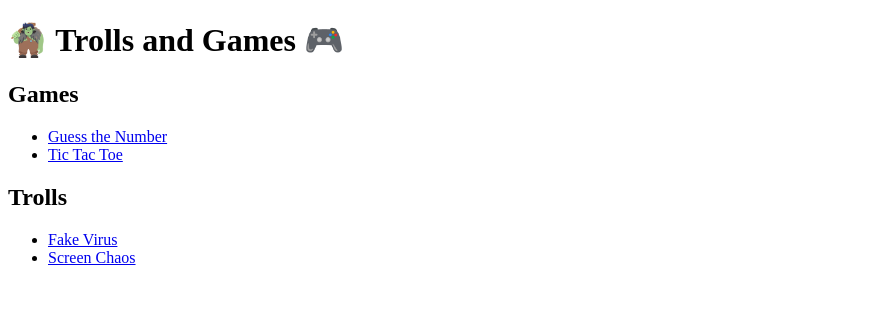
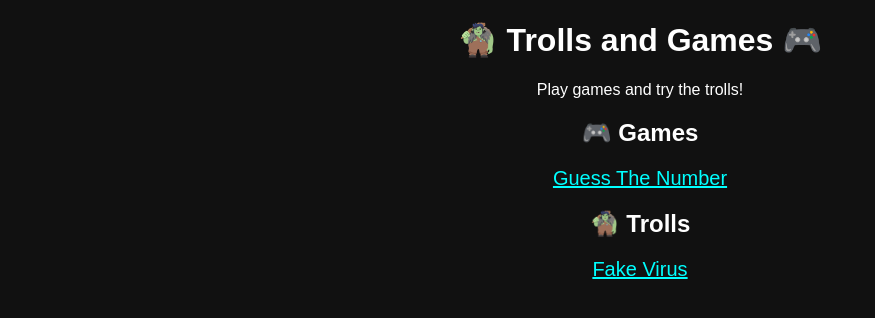
Before and after one commit to voidxlks/Trolls-And-Games, a plain HTML site: page index.html in a window 1280 px wide. Shown: the whole page, without its empty margins (0-875 px from the left). Drawn offline with Linux system fonts and the light colour scheme.

Commit message:
Update index.html

```diff
--- a/index.html
+++ b/index.html
@@ -2,23 +2,35 @@
 <html>
 <head>
 <title>Trolls and Games</title>
+<style>
+body{
+    font-family: Arial;
+    background:#111;
+    color:white;
+    text-align:center;
+}
+
+.game{
+    display:block;
+    margin:10px;
+    font-size:20px;
+    color:cyan;
+}
+</style>
 </head>
 
 <body>
 
 <h1>🧌 Trolls and Games 🎮</h1>
+<p>Play games and try the trolls!</p>
 
-<h2>Games</h2>
-<ul>
-<li><a href="games/guess-number.html">Guess the Number</a></li>
-<li><a href="games/tic-tac-toe.html">Tic Tac Toe</a></li>
-</ul>
+<h2>🎮 Games</h2>
 
-<h2>Trolls</h2>
-<ul>
-<li><a href="trolls/fake-virus.html">Fake Virus</a></li>
-<li><a href="trolls/screen-chaos.html">Screen Chaos</a></li>
-</ul>
+<a class="game" href="games/guess-number.html">Guess The Number</a>
+
+<h2>🧌 Trolls</h2>
+
+<a class="game" href="trolls/fake-virus.html">Fake Virus</a>
 
 </body>
 </html>
```
